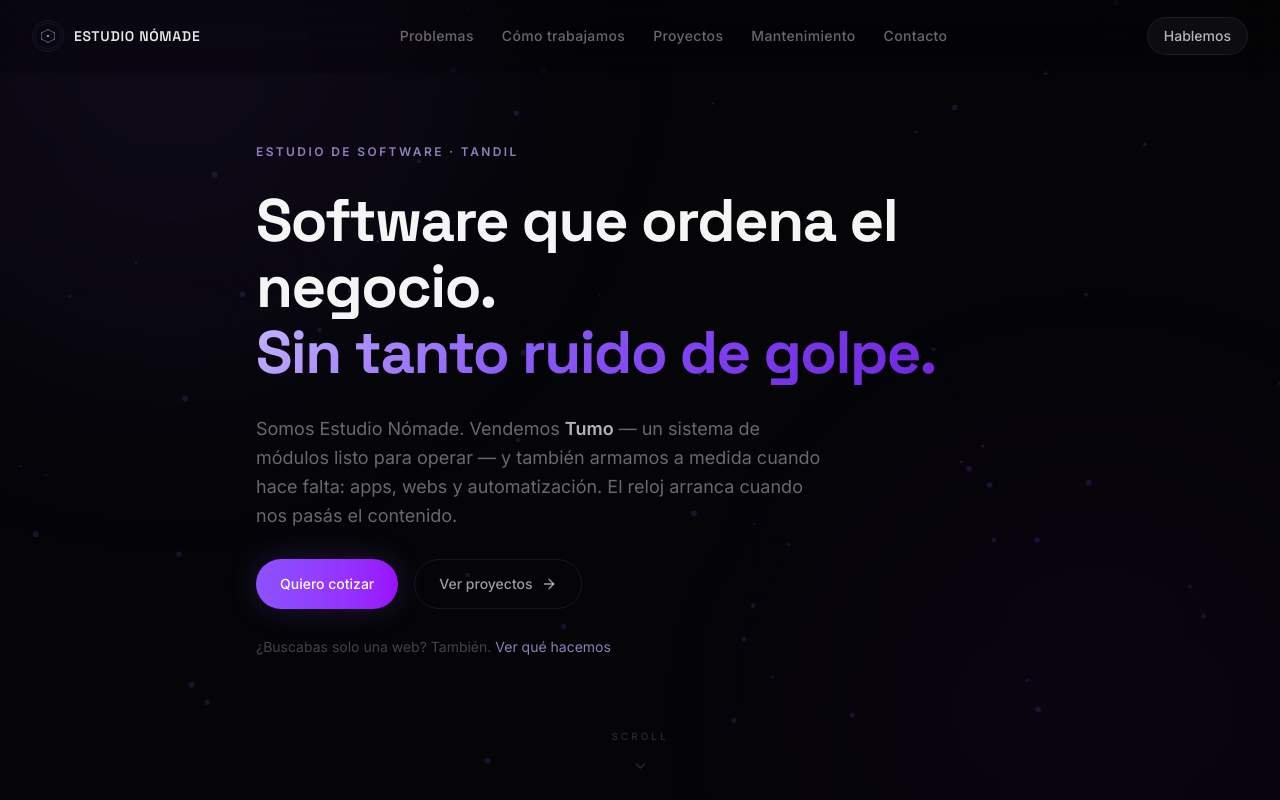
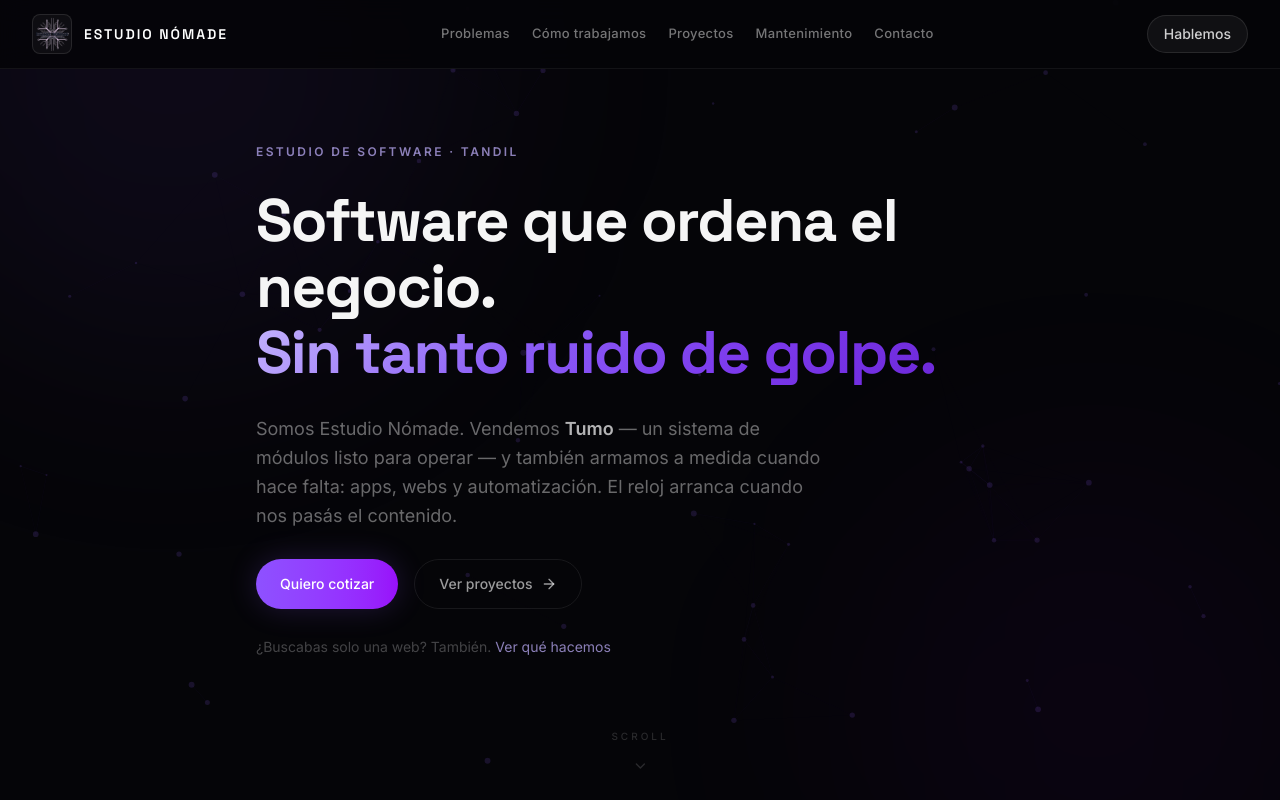
Before and after one commit to Estudio-Nomade/EstudioNomade-landing, a Next.js app: page / in a window 1280 px wide. Shown: the top 800 px of the page. Built offline with nearby package versions, Linux system fonts and the light colour scheme.

Commit message:
fix: navbar logo EN real + nombre siempre visible
Usa estudionomade.jpg (isotipo teal) en public/logo-en.png.
Barra fija opaca z-100; brand visible en mobile; hero con padding
bajo la nav para que no tape el contenido.

```diff
--- a/src/components/footer/footer.tsx
+++ b/src/components/footer/footer.tsx
@@ -47,14 +47,16 @@
                 window.scrollTo({ top: 0, behavior: "smooth" })
               }}
             >
-              <Image
-                src="/logo-estudionomade.svg"
-                alt={SITE.name}
-                width={28}
-                height={28}
-                className="opacity-80"
-              />
-              <span className="font-display text-sm font-semibold tracking-wider text-white/70">
+              <span className="relative h-8 w-8 overflow-hidden rounded-md border border-white/10 bg-white/[0.04]">
+                <Image
+                  src="/logo-en.png"
+                  alt=""
+                  width={32}
+                  height={32}
+                  className="h-full w-full object-contain p-0.5"
+                />
+              </span>
+              <span className="font-display text-sm font-semibold tracking-wider text-white/80">
                 ESTUDIO NÓMADE
               </span>
             </motion.a>
--- a/src/components/hero/hero.tsx
+++ b/src/components/hero/hero.tsx
@@ -42,7 +42,8 @@
       <div className="pointer-events-none absolute top-[-30%] left-[-10%] h-[600px] w-[600px] rounded-full bg-violet-500/[0.06] blur-[120px]" />
       <div className="pointer-events-none absolute right-[-5%] bottom-[-20%] h-[500px] w-[500px] rounded-full bg-purple-600/[0.04] blur-[120px]" />
 
-      <div className="section-container w-full pt-28 pb-16 md:pt-32 md:pb-20">
+      {/* pt extra: navbar fija h-16 / sm h-[4.25rem] — el título no queda debajo de la barra */}
+      <div className="section-container w-full pt-[7.5rem] pb-16 md:pt-36 md:pb-20">
         <div className="mx-auto max-w-3xl">
           <motion.div
             className="flex flex-col gap-7"
--- a/src/components/navbar/navbar.tsx
+++ b/src/components/navbar/navbar.tsx
@@ -13,8 +13,9 @@
 
   useEffect(() => {
     const handleScroll = () => {
-      setScrolled(window.scrollY > 20)
+      setScrolled(window.scrollY > 12)
     }
+    handleScroll()
     window.addEventListener("scroll", handleScroll, { passive: true })
     return () => window.removeEventListener("scroll", handleScroll)
   }, [])
@@ -40,46 +41,49 @@
 
   return (
     <motion.header
-      initial={{ y: -100, opacity: 0 }}
+      initial={{ y: -24, opacity: 0 }}
       animate={{ y: 0, opacity: 1 }}
-      transition={{ duration: 0.6, ease: [0.25, 0.46, 0.45, 0.94] }}
+      transition={{ duration: 0.45, ease: [0.25, 0.46, 0.45, 0.94] }}
       className={cn(
-        "fixed top-0 left-0 right-0 z-50 transition-all duration-500",
-        scrolled
-          ? "bg-black/40 backdrop-blur-2xl border-b border-white/[0.04] shadow-lg shadow-black/20"
-          : "bg-black/20 backdrop-blur-xl border-b border-transparent"
+        /* Alta y opaca: el nombre no se mezcla con el hero detrás */
+        "fixed top-0 right-0 left-0 z-[100] border-b transition-colors duration-300",
+        scrolled || isOpen
+          ? "border-white/[0.08] bg-[#050508]/95 shadow-lg shadow-black/40 backdrop-blur-xl"
+          : "border-white/[0.06] bg-[#050508]/90 backdrop-blur-md"
       )}
     >
-      <nav className="section-container flex items-center justify-between h-16 md:h-18">
-        <motion.a
+      <nav className="section-container flex h-16 items-center justify-between gap-3 sm:h-[4.25rem]">
+        {/* Brand: logo real + nombre SIEMPRE visible (también mobile) */}
+        <a
           href="#"
-          className="flex items-center gap-2.5 group"
-          whileHover={{ scale: 1.02 }}
-          whileTap={{ scale: 0.98 }}
+          className="group relative z-[101] flex min-w-0 shrink-0 items-center gap-2.5 sm:gap-3"
           onClick={(e) => {
             e.preventDefault()
             window.scrollTo({ top: 0, behavior: "smooth" })
           }}
         >
-          <Image
-            src="/logo-estudionomade.svg"
-            alt={SITE.name}
-            width={32}
-            height={32}
-            className="transition-transform duration-300 group-hover:rotate-12"
-            priority
-          />
-          <span className="font-display text-sm font-semibold tracking-wider text-white/90 hidden sm:block">
+          <span className="relative h-9 w-9 shrink-0 overflow-hidden rounded-lg border border-white/10 bg-white/[0.04] sm:h-10 sm:w-10">
+            <Image
+              src="/logo-en.png"
+              alt=""
+              width={40}
+              height={40}
+              className="h-full w-full object-contain p-0.5"
+              priority
+            />
+          </span>
+          <span className="font-display truncate text-[13px] font-semibold tracking-[0.12em] text-white sm:text-sm sm:tracking-[0.14em]">
             ESTUDIO NÓMADE
           </span>
-        </motion.a>
+        </a>
 
-        <ul className="hidden md:flex items-center gap-1">
+        <ul className="hidden items-center gap-0.5 lg:flex">
           {NAV_LINKS.map((link) => (
             <li key={link.href}>
               <button
+                type="button"
                 onClick={() => handleNavClick(link.href)}
-                className="relative px-3 py-2 text-sm text-white/40 hover:text-white/80 transition-colors duration-300 font-medium tracking-wide"
+                className="rounded-lg px-2.5 py-2 text-[13px] font-medium tracking-wide text-white/45 transition-colors duration-200 hover:bg-white/[0.04] hover:text-white/90"
               >
                 {link.label}
               </button>
@@ -87,25 +91,26 @@
           ))}
         </ul>
 
-        <div className="flex items-center gap-3">
-          <motion.button
+        <div className="flex shrink-0 items-center gap-2">
+          <button
+            type="button"
             onClick={() =>
               window.open(
                 `https://wa.me/${CONTACT.whatsapp.replace(/\D/g, "")}`,
                 "_blank"
               )
             }
-            className="hidden md:inline-flex items-center gap-2 px-4 py-2 rounded-full text-sm font-medium bg-white/[0.04] hover:bg-white/[0.08] border border-white/[0.06] hover:border-white/[0.12] text-white/70 hover:text-white transition-all duration-300"
-            whileHover={{ scale: 1.03 }}
-            whileTap={{ scale: 0.97 }}
+            className="hidden items-center gap-2 rounded-full border border-white/[0.1] bg-white/[0.05] px-4 py-2 text-sm font-medium text-white/80 transition-all duration-200 hover:border-violet-400/30 hover:bg-white/[0.08] hover:text-white md:inline-flex"
           >
             Hablemos
-          </motion.button>
+          </button>
 
           <button
+            type="button"
             onClick={() => setIsOpen(!isOpen)}
-            className="md:hidden p-2 -mr-2 text-white/60 hover:text-white transition-colors"
-            aria-label="Toggle menu"
+            className="inline-flex min-h-11 min-w-11 items-center justify-center rounded-xl border border-white/10 bg-white/[0.04] text-white/80 transition-colors hover:bg-white/[0.08] hover:text-white lg:hidden"
+            aria-label={isOpen ? "Cerrar menú" : "Abrir menú"}
+            aria-expanded={isOpen}
           >
             {isOpen ? <X size={22} /> : <Menu size={22} />}
           </button>
@@ -118,43 +123,40 @@
             initial={{ height: 0, opacity: 0 }}
             animate={{ height: "auto", opacity: 1 }}
             exit={{ height: 0, opacity: 0 }}
-            transition={{ duration: 0.3, ease: [0.25, 0.46, 0.45, 0.94] }}
-            className="md:hidden overflow-hidden bg-black/90 backdrop-blur-2xl border-b border-white/[0.04]"
+            transition={{ duration: 0.25, ease: [0.25, 0.46, 0.45, 0.94] }}
+            className="overflow-hidden border-t border-white/[0.06] bg-[#050508] lg:hidden"
           >
-            <ul className="section-container py-6 flex flex-col gap-1">
+            <ul className="section-container flex flex-col gap-1 py-4 pb-6">
               {NAV_LINKS.map((link, i) => (
                 <motion.li
                   key={link.href}
-                  initial={{ opacity: 0, x: -20 }}
+                  initial={{ opacity: 0, x: -12 }}
                   animate={{ opacity: 1, x: 0 }}
-                  transition={{ delay: i * 0.05 }}
+                  transition={{ delay: i * 0.04 }}
                 >
                   <button
+                    type="button"
                     onClick={() => handleNavClick(link.href)}
-                    className="w-full text-left px-4 py-3 text-base text-white/50 hover:text-white hover:bg-white/[0.03] rounded-lg transition-all duration-200 font-medium"
+                    className="w-full rounded-xl px-4 py-3.5 text-left text-base font-medium text-white/70 transition-all hover:bg-white/[0.05] hover:text-white"
                   >
                     {link.label}
                   </button>
                 </motion.li>
               ))}
-              <motion.li
-                initial={{ opacity: 0, x: -20 }}
-                animate={{ opacity: 1, x: 0 }}
-                transition={{ delay: NAV_LINKS.length * 0.05 }}
-                className="pt-2"
-              >
+              <li className="pt-2">
                 <button
+                  type="button"
                   onClick={() =>
                     window.open(
                       `https://wa.me/${CONTACT.whatsapp.replace(/\D/g, "")}`,
                       "_blank"
                     )
                   }
-                  className="w-full text-center px-4 py-3 text-sm font-medium rounded-full bg-gradient-to-r from-violet-500 to-purple-600 text-white hover:from-violet-400 hover:to-purple-500 transition-all duration-300"
+                  className="w-full rounded-full bg-gradient-to-r from-violet-500 to-purple-600 px-4 py-3.5 text-center text-sm font-semibold text-white"
                 >
                   Hablemos
                 </button>
-              </motion.li>
+              </li>
             </ul>
           </motion.div>
         )}
```
Also changed, not shown: public/apple-touch-icon.png (added), public/logo-en.png (added).
